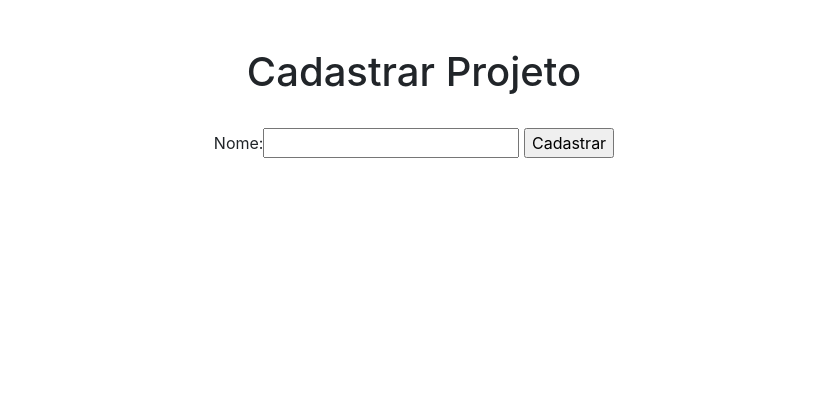
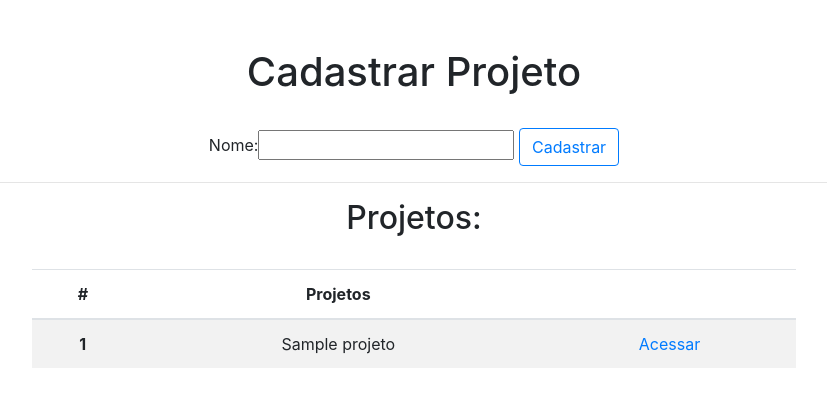
Before and after one commit to diegosorrilha/sapevosystem, a Django app: page / in a window 1280 px wide. Shown: the part 56-463 px from the top of the page, without its empty margins (226-1053 px from the left). Run offline with Django 3.2, Linux system fonts and the light colour scheme; tables that the repository leaves empty hold one stand-in row (values such as "Sample post"); some libraries are stand-ins or nearby versions.

Commit message:
cria listagem de projetos e pagina de detalhe de cada projeto

```diff
--- a/core/views.py
+++ b/core/views.py
@@ -21,6 +21,7 @@ def index(request):
     8 - coloca resultado final da avaliação no projeto
     """
     template_name = 'index.html'
+    projetos = Projeto.objects.all()
 
     if request.method == "POST":
         nome_projeto_form = NomeProjetoForm(request.POST)
@@ -32,7 +33,24 @@ def index(request):
     else:
         nome_projeto_form = NomeProjetoForm()
 
-    return render(request, template_name, {'nome_projeto_form': nome_projeto_form})
+    return render(request, template_name, {
+                'nome_projeto_form': nome_projeto_form,
+                'projetos': projetos})
+
+
+def projeto(request, projeto_id):
+    template_name = 'projeto.html'
+    projeto = Projeto.objects.get(id=projeto_id)
+    decisores = Decisor.objects.filter(projeto=projeto_id)
+    alternativas = Alternativa.objects.filter(projeto=projeto_id)
+    criterios = Criterio.objects.filter(projeto=projeto_id)
+
+
+    return render(request, template_name, {
+                'projeto': projeto,
+                'decisores': decisores,
+                'alternativas': alternativas,
+                'criterios': criterios})
 
 
 def cadastradecisores(request, projeto_id):
--- a/sapevo_m_project/urls.py
+++ b/sapevo_m_project/urls.py
@@ -20,6 +20,7 @@ from core import views
 urlpatterns = [
     path('admin/', admin.site.urls),
     path('', views.index),
+    path('projeto/<projeto_id>/', views.projeto, name='projeto'),
     path('cadastradecisores/<projeto_id>/', views.cadastradecisores, name='cadastradecisores'),
     path('cadastraalternativas/<projeto_id>/', views.cadastraalternativas, name='cadastraalternativas'),
     path('cadastracriterios/<projeto_id>/', views.cadastracriterios, name='cadastracriterios'),
--- a/templates/index.html
+++ b/templates/index.html
@@ -8,7 +8,37 @@
 <form method="post">
     {% csrf_token %}
     {{nome_projeto_form}}
-    <input type="submit" value="Cadastrar">
+    <input type="submit" class="btn btn-outline-primary" value="Cadastrar">
 </form>
 
+{% if projetos %}
+
+<hr>
+
+<h2>Projetos:</h2>
+
+<br>
+
+<table class="table table-striped" style="width: 70%; margin:0 auto">
+    <thead>
+        <tr>
+        <th scope="col">#</th>
+        <th scope="col">Projetos</th>
+        <th scope="col"></th>
+        </tr>
+    </thead>
+    <tbody>
+        {% for projeto in projetos %}
+            <tr>
+                <th scope="row">{{projeto.id}}</th>
+                <td>{{projeto.nome}}</td>
+                <td><a href="{% url 'projeto' projeto.id %}">Acessar</a></td>
+
+            </tr>
+        {% endfor %}
+    </tbody>
+</table>
+
+{% endif %}
+
 {% endblock %}
```
Also changed, not shown: templates/projeto.html (added, +84 -0 lines).
